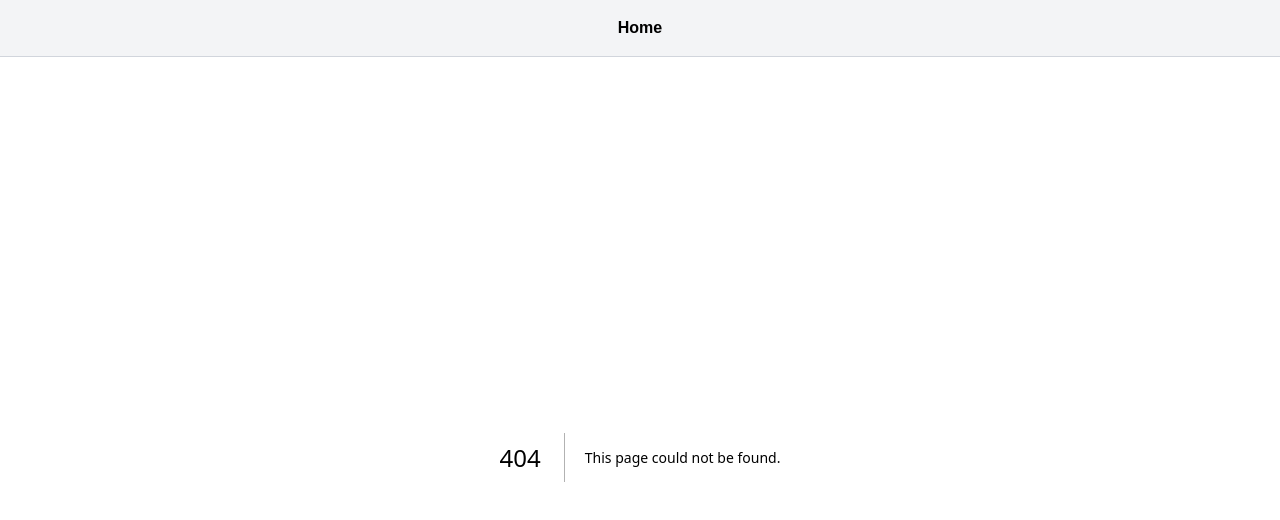
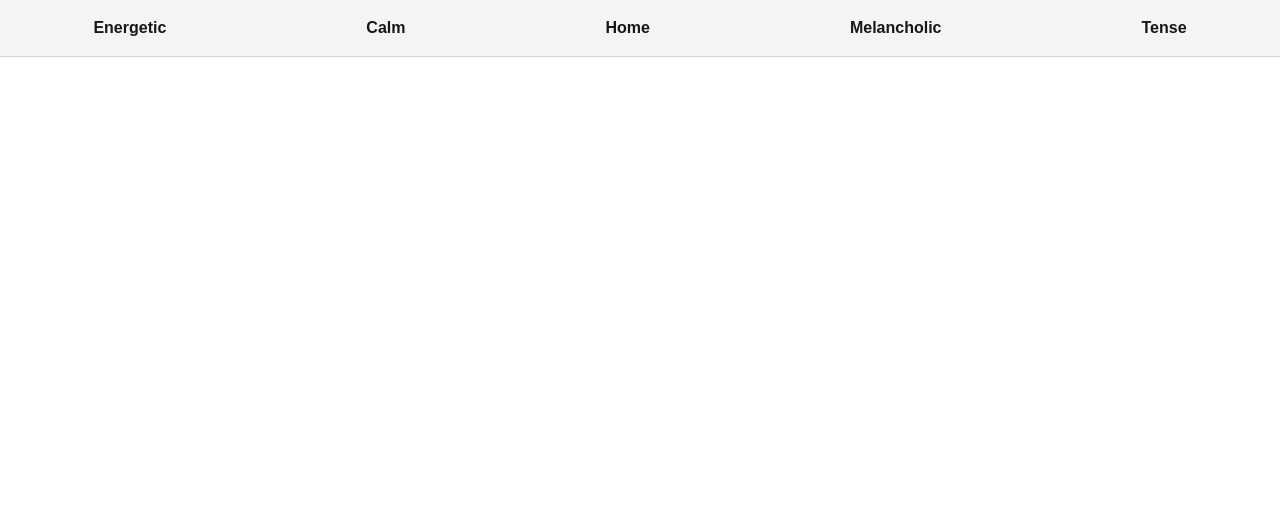
Before and after one commit to KoeruLin/Mood-Based-Song-Recommender, a Next.js app in the folder mood/: page /calm in a window 1280 px wide. Before the commit this address had no page. Shown: the top 520 px of the page. Built offline with nearby package versions, Linux system fonts and the light colour scheme.

Commit message:
project skeleton

```diff
--- /dev/null
+++ b/mood/src/app/calm/page.tsx
@@ -0,0 +1,5 @@
+import '../globals.css';
+
+export default function Page() {
+
+}
--- a/mood/src/app/components/header.tsx
+++ b/mood/src/app/components/header.tsx
@@ -3,8 +3,12 @@ import Link from 'next/link';
 export default function Header() {
     return (
         <header className="bg-gray-100 p-4 border-b border-gray-300">
-            <nav className="flex gap-6 justify-center">
-                <Link href="/" className="text-shadow-black font-bold font-hover:underline">Home</Link>
+            <nav className="flex gap-50 justify-center text-shadow-black font-bold">
+                <Link href='/energetic' className='hover:underline'>Energetic</Link>
+                <Link href='/calm' className='hover:underline'>Calm</Link>
+                <Link href="/" className='hover:underline'>Home</Link>
+                <Link href='/melancholic' className='hover:underline'>Melancholic</Link>
+                <Link href='/tense' className='hover:underline'>Tense</Link>
             </nav>
         </header>
     );
--- /dev/null
+++ b/mood/src/app/energetic/page.tsx
@@ -0,0 +1,5 @@
+import '../globals.css';
+
+export default function Page() {
+
+}
--- a/mood/src/app/layout.tsx
+++ b/mood/src/app/layout.tsx
@@ -1,13 +1,11 @@
 import "./globals.css";
-import { ReactNode } from 'react';
 import Header from "./components/header";
 
-export default function RootLayout({ children }: { children: ReactNode }) {
+export default function RootLayout() {
     return (
         <html lang="en">
             <body>
                 <Header />
-                <main>{children}</main>
             </body>
         </html>
     );
--- /dev/null
+++ b/mood/src/app/melancholic/page.tsx
@@ -0,0 +1,5 @@
+import '../globals.css';
+
+export default function Page() {
+
+}
--- /dev/null
+++ b/mood/src/app/tense/page.tsx
@@ -0,0 +1,4 @@
+import '../globals.css';
+
+export default function Page() {
+}
--- /dev/null
+++ b/package.json
@@ -0,0 +1,6 @@
+{
+  "dependencies": {
+    "axios": "^1.9.0",
+    "next-auth": "^4.24.11"
+  }
+}
```
Also changed, not shown: mood/src/app/components/sentimentAnalysis.tsx (added), mood/src/app/components/songRecommendation/[...nextauth].tsx (added), mood/src/app/components/songRecommendation/songFinder.tsx (added), 2 other files (tests, documents, lock files or other folders).
